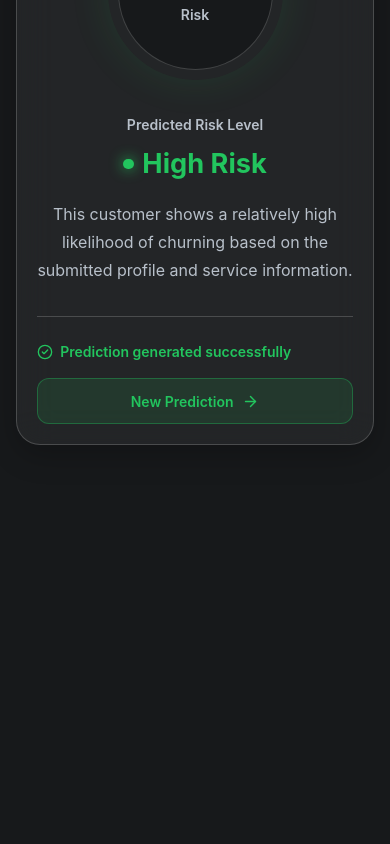
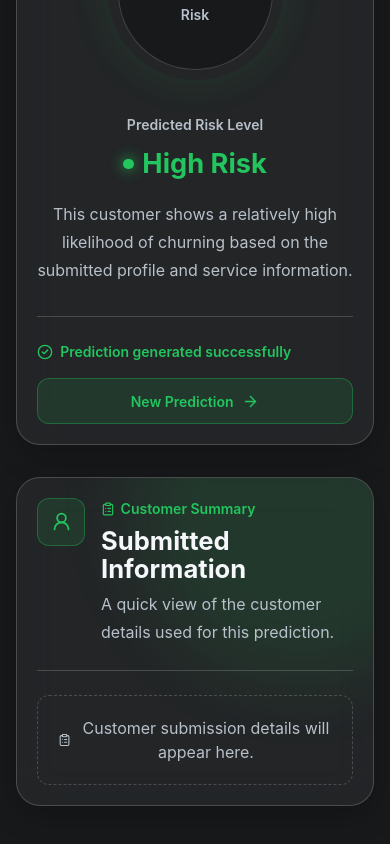
Before and after one commit to annnuspeaks/customer-churn-prediction, a React app in the folder frontend/: page /results in a window 390 px wide. Shown: the part 881-1725 px from the top of the page. Before the commit the page ends 1390 px from the top, so only its background shows below. Built offline with nearby package versions, Linux system fonts and the light colour scheme; the HTML template or start-up script is replaced by a standard one.

Commit message:
feat(frontend): add customer summary to results page

```diff
--- a/frontend/src/pages/Results/Results.css
+++ b/frontend/src/pages/Results/Results.css
@@ -62,10 +62,10 @@
   margin-top: var(--space-12);
 }
 
-.results__risk-card {
+.results__risk-card,
+.results__details {
   overflow: hidden;
   position: relative;
-  padding: clamp(1.5rem, 3vw, 2.5rem);
   border: 1px solid var(--glass-border);
   border-radius: var(--radius-xl);
   background: var(--glass-bg);
@@ -74,7 +74,12 @@
   -webkit-backdrop-filter: blur(var(--glass-blur));
 }
 
-.results__risk-card::after {
+.results__risk-card {
+  padding: clamp(1.5rem, 3vw, 2.5rem);
+}
+
+.results__risk-card::after,
+.results__details::after {
   content: "";
   position: absolute;
   top: -140px;
@@ -97,19 +102,24 @@
   border-bottom: 1px solid var(--glass-border);
 }
 
-.results__risk-icon {
+.results__risk-icon,
+.results__details-icon {
   display: grid;
   flex: 0 0 auto;
   place-items: center;
-  width: 3.5rem;
-  height: 3.5rem;
   border: 1px solid var(--color-accent-border);
   border-radius: var(--radius-md);
   background: var(--color-accent-soft);
   color: var(--color-accent);
 }
 
-.results__risk-kicker {
+.results__risk-icon {
+  width: 3.5rem;
+  height: 3.5rem;
+}
+
+.results__risk-kicker,
+.results__details-kicker {
   display: inline-flex;
   align-items: center;
   gap: 0.35rem;
@@ -118,13 +128,15 @@
   font-weight: var(--font-weight-semibold);
 }
 
-.results__risk-header h2 {
+.results__risk-header h2,
+.results__details-heading h2 {
   margin: 0.3rem 0 0;
   font-size: clamp(1.6rem, 3vw, 2.4rem);
   line-height: 1.1;
 }
 
-.results__risk-header p {
+.results__risk-header p,
+.results__details-heading p {
   margin: 0.45rem 0 0;
   color: var(--color-text-secondary);
   line-height: var(--line-height-relaxed);
@@ -266,6 +278,85 @@
   box-shadow: var(--shadow-accent);
 }
 
+/* =================================
+   10.3.3 CUSTOMER SUMMARY
+   ================================= */
+
+.results__details {
+  margin-top: var(--space-8);
+  padding: clamp(1.5rem, 3vw, 2.5rem);
+}
+
+.results__details-heading {
+  position: relative;
+  z-index: 1;
+  display: flex;
+  align-items: center;
+  gap: 1rem;
+  padding-bottom: var(--space-6);
+  border-bottom: 1px solid var(--glass-border);
+}
+
+.results__details-icon {
+  width: 3.25rem;
+  height: 3.25rem;
+}
+
+.results__details-grid {
+  position: relative;
+  z-index: 1;
+  display: grid;
+  grid-template-columns: repeat(3, minmax(0, 1fr));
+  gap: 0.85rem;
+  margin-top: var(--space-6);
+}
+
+.results__detail-item {
+  min-width: 0;
+  padding: 1rem 1.05rem;
+  border: 1px solid var(--glass-border);
+  border-radius: var(--radius-md);
+  background: var(--color-accent-soft);
+}
+
+.results__detail-item span {
+  display: block;
+  overflow: hidden;
+  color: var(--color-text-tertiary);
+  font-size: var(--font-size-xs);
+  font-weight: var(--font-weight-semibold);
+  text-overflow: ellipsis;
+  text-transform: uppercase;
+  letter-spacing: 0.045em;
+  white-space: nowrap;
+}
+
+.results__detail-item strong {
+  display: block;
+  overflow: hidden;
+  margin-top: 0.4rem;
+  color: var(--color-text-primary);
+  font-size: var(--font-size-base);
+  font-weight: var(--font-weight-semibold);
+  text-overflow: ellipsis;
+  white-space: nowrap;
+}
+
+.results__details-empty {
+  position: relative;
+  z-index: 1;
+  display: flex;
+  align-items: center;
+  justify-content: center;
+  gap: 0.55rem;
+  margin-top: var(--space-6);
+  padding: 1.25rem;
+  border: 1px dashed var(--glass-border);
+  border-radius: var(--radius-md);
+  color: var(--color-text-secondary);
+  text-align: center;
+}
+
 .results__note {
   margin: 1rem 0 0;
   color: var(--color-text-tertiary);
@@ -276,6 +367,12 @@
 /* =================================
    RESPONSIVE
    ================================= */
+
+@media (max-width: 900px) {
+  .results__details-grid {
+    grid-template-columns: repeat(2, minmax(0, 1fr));
+  }
+}
 
 @media (max-width: 768px) {
   .results {
@@ -315,6 +412,10 @@
   .results__action {
     width: 100%;
   }
+
+  .results__details-grid {
+    grid-template-columns: 1fr;
+  }
 }
 
 @media (max-width: 480px) {
@@ -327,15 +428,18 @@
     font-size: var(--font-size-xs);
   }
 
-  .results__risk-card {
+  .results__risk-card,
+  .results__details {
     padding: 1.25rem;
   }
 
-  .results__risk-header {
+  .results__risk-header,
+  .results__details-heading {
     align-items: flex-start;
   }
 
-  .results__risk-icon {
+  .results__risk-icon,
+  .results__details-icon {
     width: 3rem;
     height: 3rem;
   }
--- a/frontend/src/pages/Results/Results.jsx
+++ b/frontend/src/pages/Results/Results.jsx
@@ -3,10 +3,44 @@ import {
   ArrowRight,
   BrainCircuit,
   CheckCircle2,
+  ClipboardList,
   ShieldCheck,
   TrendingUp,
+  UserRound,
 } from "lucide-react";
 import "./Results.css";
+
+function formatLabel(key) {
+  return key
+    .replace(/([a-z])([A-Z])/g, "$1 $2")
+    .replace(/[_-]+/g, " ")
+    .replace(/\b\w/g, (char) => char.toUpperCase());
+}
+
+function formatValue(value) {
+  if (value === null || value === undefined || value === "") {
+    return "—";
+  }
+
+  if (typeof value === "boolean") {
+    return value ? "Yes" : "No";
+  }
+
+  return String(value);
+}
+
+function getDisplayEntries(payload) {
+  if (!payload || typeof payload !== "object") {
+    return [];
+  }
+
+  return Object.entries(payload).filter(
+    ([, value]) =>
+      value === null ||
+      value === undefined ||
+      typeof value !== "object",
+  );
+}
 
 function Results() {
   const { state } = useLocation();
@@ -21,6 +55,8 @@ function Results() {
     summary:
       "This customer shows a relatively high likelihood of churning based on the submitted profile and service information.",
   };
+
+  const customerDetails = getDisplayEntries(predictionPayload);
 
   return (
     <main className="results">
@@ -99,6 +135,41 @@ function Results() {
           </div>
         </article>
 
+        <section className="results__details" aria-labelledby="customer-summary-title">
+          <div className="results__details-heading">
+            <div className="results__details-icon" aria-hidden="true">
+              <UserRound size={21} />
+            </div>
+
+            <div>
+              <span className="results__details-kicker">
+                <ClipboardList size={14} aria-hidden="true" />
+                Customer Summary
+              </span>
+              <h2 id="customer-summary-title">Submitted Information</h2>
+              <p>
+                A quick view of the customer details used for this prediction.
+              </p>
+            </div>
+          </div>
+
+          {customerDetails.length > 0 ? (
+            <div className="results__details-grid">
+              {customerDetails.map(([key, value]) => (
+                <div className="results__detail-item" key={key}>
+                  <span>{formatLabel(key)}</span>
+                  <strong>{formatValue(value)}</strong>
+                </div>
+              ))}
+            </div>
+          ) : (
+            <div className="results__details-empty">
+              <ClipboardList size={18} aria-hidden="true" />
+              <span>Customer submission details will appear here.</span>
+            </div>
+          )}
+        </section>
+
         {predictionPayload && (
           <p className="results__note">
             Result generated from the customer information submitted in the
```
Also changed, not shown: 1 other file (tests, documents, lock files or other folders).
